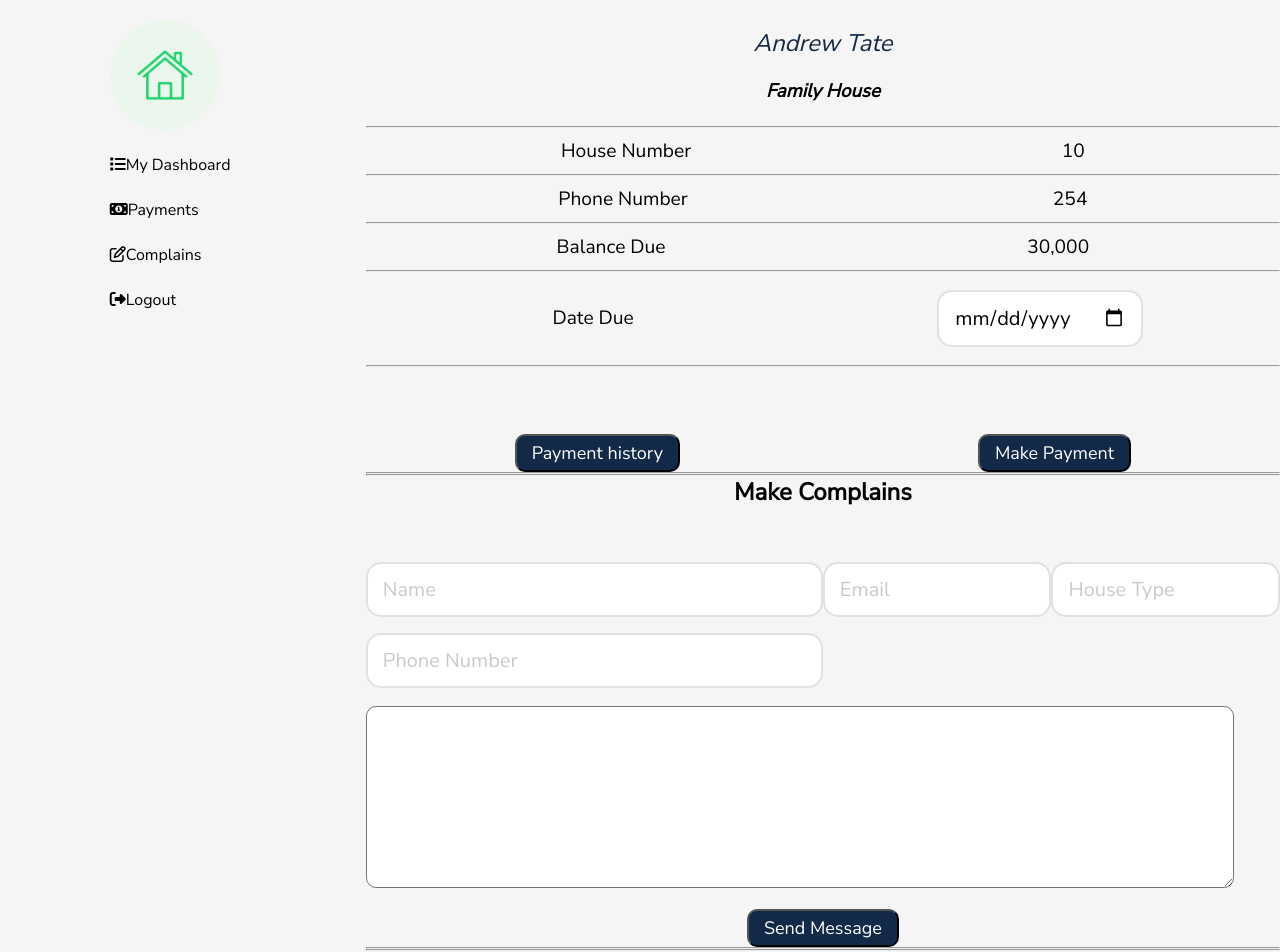
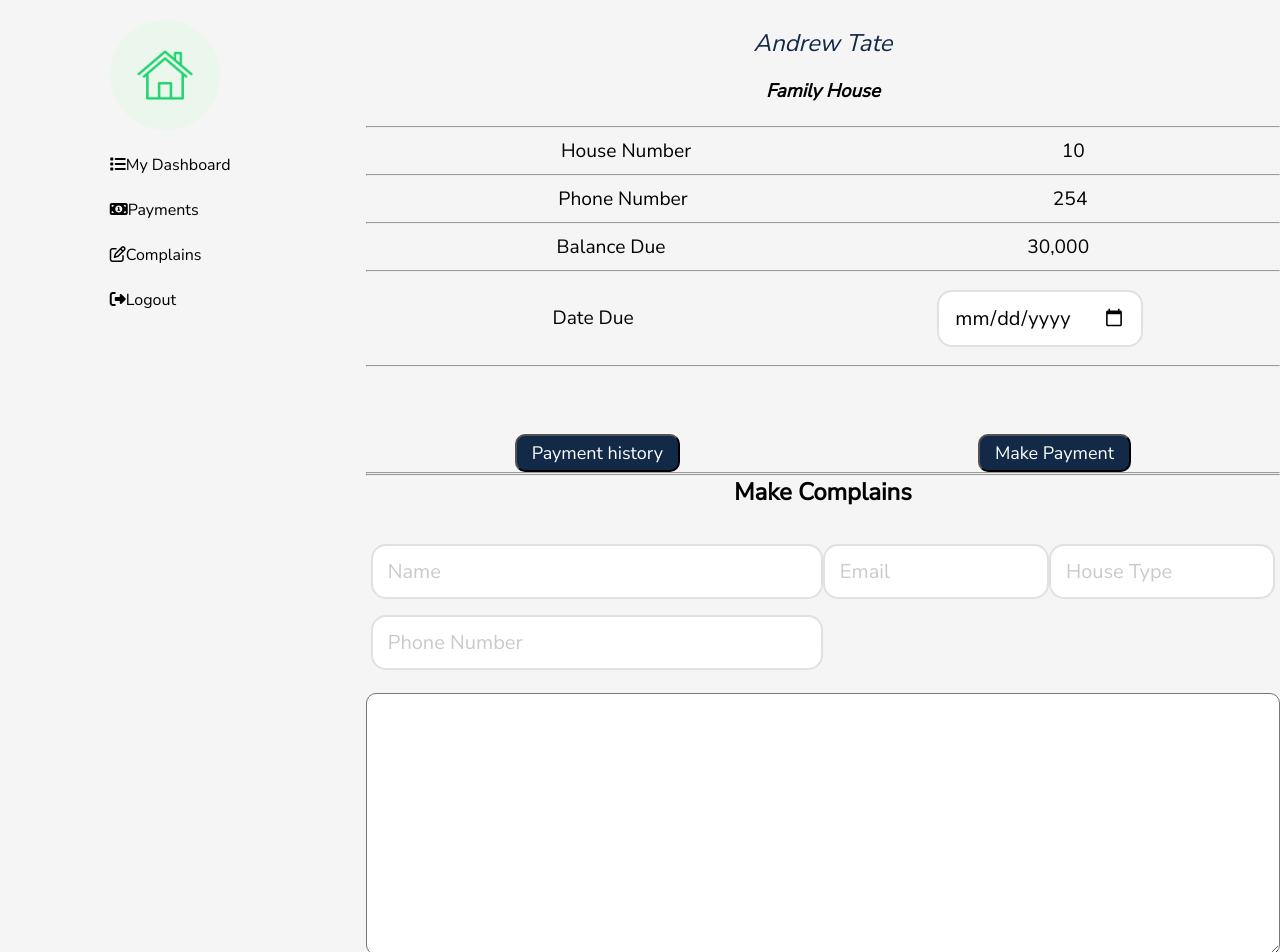
Before and after one commit to codingvaleria/housyproperties-frontend, a React (Create React App) app: page /mydashboard in a window 1280 px wide. Shown: the top 952 px of the page. Built offline with nearby package versions, Linux system fonts and the light colour scheme; a web font is replaced by a local one.

Commit message:
add style to input

```diff
--- a/src/tenant/components/tenantdashboard/Tenantdashboard.css
+++ b/src/tenant/components/tenantdashboard/Tenantdashboard.css
@@ -91,10 +91,11 @@
 }
 
 .inputs {
+  margin: 5px;
   display: flex;
   flex-direction: row;
   justify-content: space-around;
-  margin-top: 5%;
+  margin-top: 3%;
 }
 .t-input {
   border: 1px solid black;
@@ -105,10 +106,11 @@
   background-color: white;
 }
 textarea {
-  align-items: center;
-  text-align: center;
+  font-size: larger;
+  align-items: start;
+  text-align: start;
   margin-top: 10px;
-  width: 95%;
+  width: 100%;
   border-radius: 10px;
 }
 .sendMessage {
```
